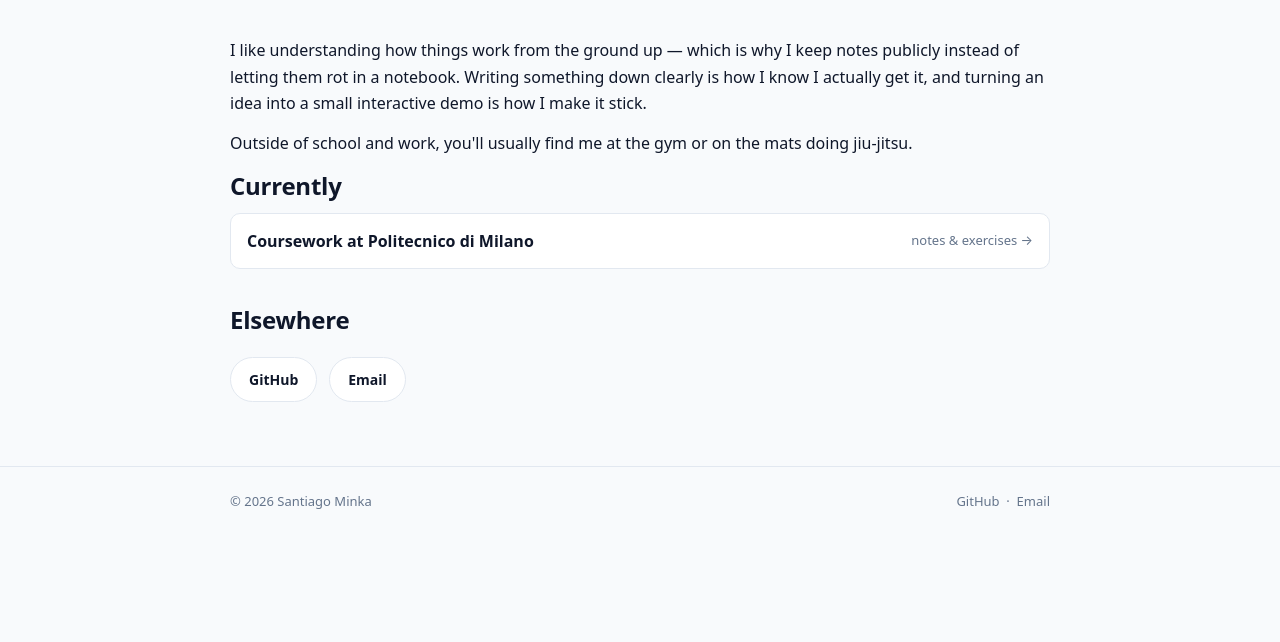
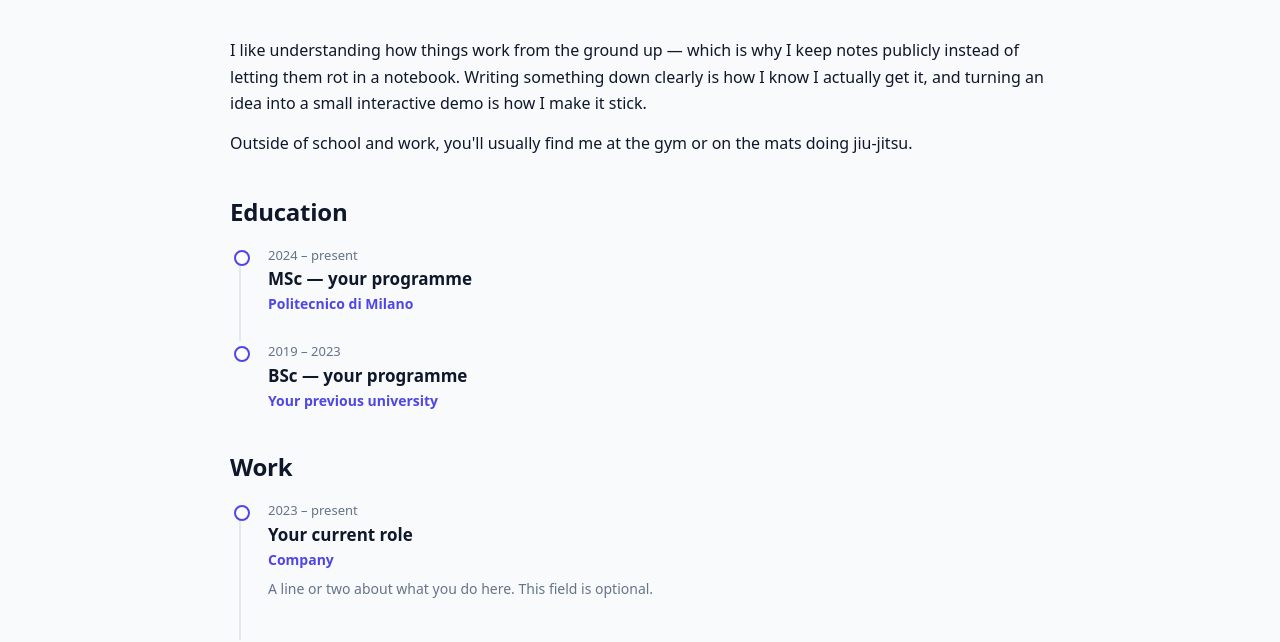
Before and after one commit to SantiagoMinka/santiagominka.github.io, a plain HTML site: page me.html in a window 1280 px wide. Shown: the part 310-952 px from the top of the page. Before the commit the page ends 847 px from the top, so only its background shows below. Drawn offline with Linux system fonts and the light colour scheme.

Commit message:
Add data-driven Education/Work timelines to the About page
Render two connected timelines on me.html from content/about.json (education:
title/uni/date; work: title/company/date/optional description), mirroring the
courses.json pattern. Add timeline styles and about.js; document in README.

Co-Authored-By: Claude Opus 4.8 (1M context) <noreply@anthropic.com>

```diff
--- a/assets/css/style.css
+++ b/assets/css/style.css
@@ -140,6 +140,26 @@ a.card:hover { text-decoration: none; transform: translateY(-2px); border-color:
 .note-list .n-title { font-weight: 600; }
 .note-list .n-date { font-size: 13px; color: var(--muted); white-space: nowrap; }
 
+/* ---------- timeline (about page) ---------- */
+.timeline { position: relative; margin-top: 18px; }
+.timeline-item { position: relative; display: grid; grid-template-columns: 22px 1fr; column-gap: 16px; padding-bottom: 26px; }
+.timeline-item:last-child { padding-bottom: 0; }
+.timeline-dot { position: relative; }
+/* the node */
+.timeline-dot::before {
+  content: ""; position: absolute; left: 10px; top: 5px; width: 12px; height: 12px; margin-left: -6px;
+  border-radius: 50%; background: var(--surface); border: 2px solid var(--accent); z-index: 1;
+}
+/* the connecting segment to the next node (hidden on the last item) */
+.timeline-item:not(:last-child) .timeline-dot::after {
+  content: ""; position: absolute; left: 10px; top: 17px; bottom: -26px; width: 2px; margin-left: -1px;
+  background: var(--border);
+}
+.timeline-date { font-size: 13px; color: var(--muted); }
+.timeline-title { font-size: 17px; line-height: 1.3; margin: 2px 0; }
+.timeline-sub { font-size: 14px; font-weight: 600; color: var(--accent); }
+.timeline-desc { font-size: 14px; color: var(--muted); margin-top: 6px; }
+
 /* ---------- breadcrumb / pager ---------- */
 .crumbs { font-size: 13px; color: var(--muted); margin-bottom: 20px; }
 .crumbs a { color: var(--muted); }
--- /dev/null
+++ b/assets/js/about.js
@@ -0,0 +1,44 @@
+/* ============================================================
+   about.js — renders the Education and Work timelines on the
+   About page from content/about.json (same idea as courses.json).
+   ============================================================ */
+
+(function () {
+  const esc = (s) => String(s).replace(/[&<>"']/g, (c) =>
+    ({ "&": "&amp;", "<": "&lt;", ">": "&gt;", '"': "&quot;", "'": "&#39;" }[c]));
+
+  // One timeline entry. `sub` is the university (education) or company (work).
+  function entry({ date, title, sub, desc }) {
+    return `
+      <div class="timeline-item">
+        <div class="timeline-dot"></div>
+        <div class="timeline-body">
+          ${date ? `<div class="timeline-date">${esc(date)}</div>` : ""}
+          <h3 class="timeline-title">${esc(title)}</h3>
+          ${sub ? `<div class="timeline-sub">${esc(sub)}</div>` : ""}
+          ${desc ? `<p class="timeline-desc">${esc(desc)}</p>` : ""}
+        </div>
+      </div>`;
+  }
+
+  function fill(el, items) {
+    if (!el) return;
+    if (!items || !items.length) { el.innerHTML = `<p class="muted">Nothing here yet.</p>`; return; }
+    el.innerHTML = items.map(entry).join("");
+  }
+
+  fetch("/content/about.json")
+    .then((r) => { if (!r.ok) throw new Error("Could not load about.json"); return r.json(); })
+    .then((data) => {
+      fill(document.getElementById("education-timeline"),
+        (data.education || []).map((e) => ({ date: e.date, title: e.title, sub: e.uni, desc: e.description })));
+      fill(document.getElementById("work-timeline"),
+        (data.work || []).map((w) => ({ date: w.date, title: w.title, sub: w.company, desc: w.description })));
+    })
+    .catch((e) => {
+      ["education-timeline", "work-timeline"].forEach((id) => {
+        const el = document.getElementById(id);
+        if (el) el.innerHTML = `<p class="status error">${esc(e.message || "Failed to load.")}</p>`;
+      });
+    });
+})();
--- /dev/null
+++ b/content/about.json
@@ -0,0 +1,27 @@
+{
+  "education": [
+    {
+      "title": "MSc — your programme",
+      "uni": "Politecnico di Milano",
+      "date": "2024 – present"
+    },
+    {
+      "title": "BSc — your programme",
+      "uni": "Your previous university",
+      "date": "2019 – 2023"
+    }
+  ],
+  "work": [
+    {
+      "title": "Your current role",
+      "company": "Company",
+      "date": "2023 – present",
+      "description": "A line or two about what you do here. This field is optional."
+    },
+    {
+      "title": "Previous role",
+      "company": "Previous company",
+      "date": "2021 – 2023"
+    }
+  ]
+}
--- a/me.html
+++ b/me.html
@@ -34,12 +34,20 @@
           doing jiu-jitsu.
         </p>
 
-        <h2>Currently</h2>
-        <ul class="note-list" style="margin-top:12px;">
-          <li><a href="/courses.html"><span class="n-title">Coursework at Politecnico di Milano</span><span class="n-date">notes &amp; exercises →</span></a></li>
-        </ul>
+      </section>
 
-        <h2 style="margin-top:36px;">Elsewhere</h2>
+      <section>
+        <h2>Education</h2>
+        <div class="timeline" id="education-timeline"><p class="status">Loading…</p></div>
+      </section>
+
+      <section>
+        <h2>Work</h2>
+        <div class="timeline" id="work-timeline"><p class="status">Loading…</p></div>
+      </section>
+
+      <section>
+        <h2>Elsewhere</h2>
         <div class="cta-row">
           <a class="btn" href="https://github.com/SantiagoMinka" target="_blank" rel="noopener">GitHub</a>
           <a class="btn" href="mailto:santiago@minka.io">Email</a>
@@ -50,5 +58,6 @@
 
   <div id="site-footer"></div>
   <script src="/assets/js/site.js"></script>
+  <script src="/assets/js/about.js"></script>
 </body>
 </html>
```
Also changed, not shown: 1 other file.
